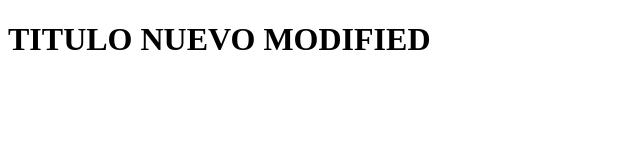
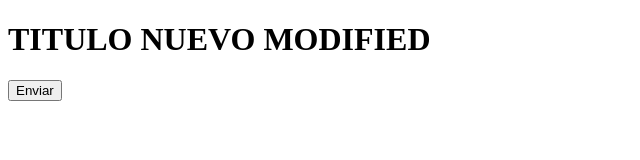
Before and after one commit to RAlexander777/gitHelloWorld, a plain HTML site: page index.html in a window 1280 px wide. Shown: the whole page, without its empty margins (0-640 px from the left). Drawn offline with Linux system fonts and the light colour scheme.

Commit message:
Se agregó botón de formulario

```diff
--- a/index.html
+++ b/index.html
@@ -7,5 +7,10 @@
 </head>
 <body>
     <h1>TITULO NUEVO MODIFIED</h1>
+
+    <form action="g" method="get">
+        <input type="button" value="Enviar">
+    </form>
+
 </body>
 </html>
```
